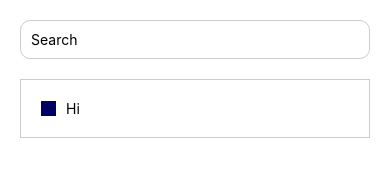
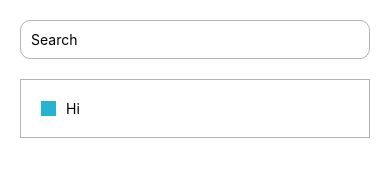
Before and after one commit to bojoluis21798/to-do-app, a React Native app in the folder app/: screen / in a window 390 px wide. Shown: the top 188 px of the page. Built offline with nearby package versions, Linux system fonts and the light colour scheme.

Commit message:
Create toggle button

```diff
--- /dev/null
+++ b/app/src/components/toggle/index.ts
@@ -0,0 +1 @@
+export {default} from './Toggle';
--- a/app/src/theme/Theme.js
+++ b/app/src/theme/Theme.js
@@ -1,4 +1,5 @@
 export default {
-  shadowGrey: 'rgba(0,0,0,0.2)',
-  blue: 'rgba(0,0,100,1)',
+  shadowGrey: 'rgba(0,0,0,0.3)',
+  blue: '#26B3D2',
+  white: '#fff',
 };
```
Also changed, not shown: app/src/components/toggle/Toggle.tsx (added, +11 -0 lines), app/src/components/toggle/ToggleStyles.ts (added, +18 -0 lines).
